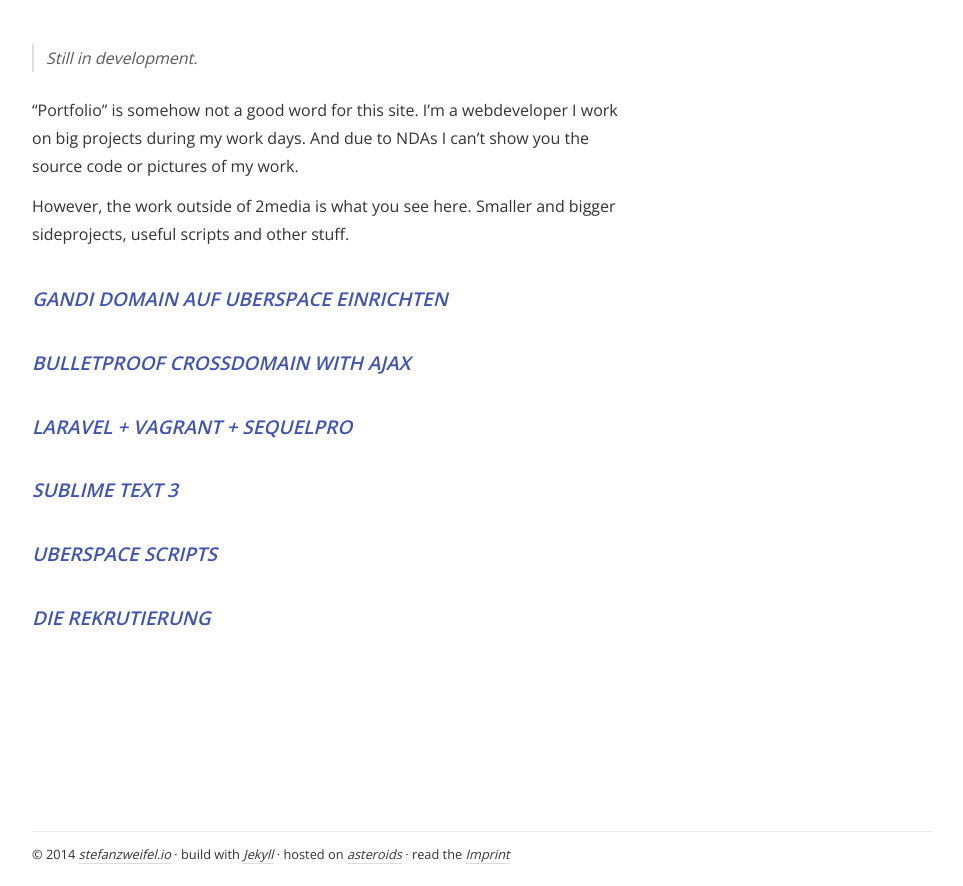
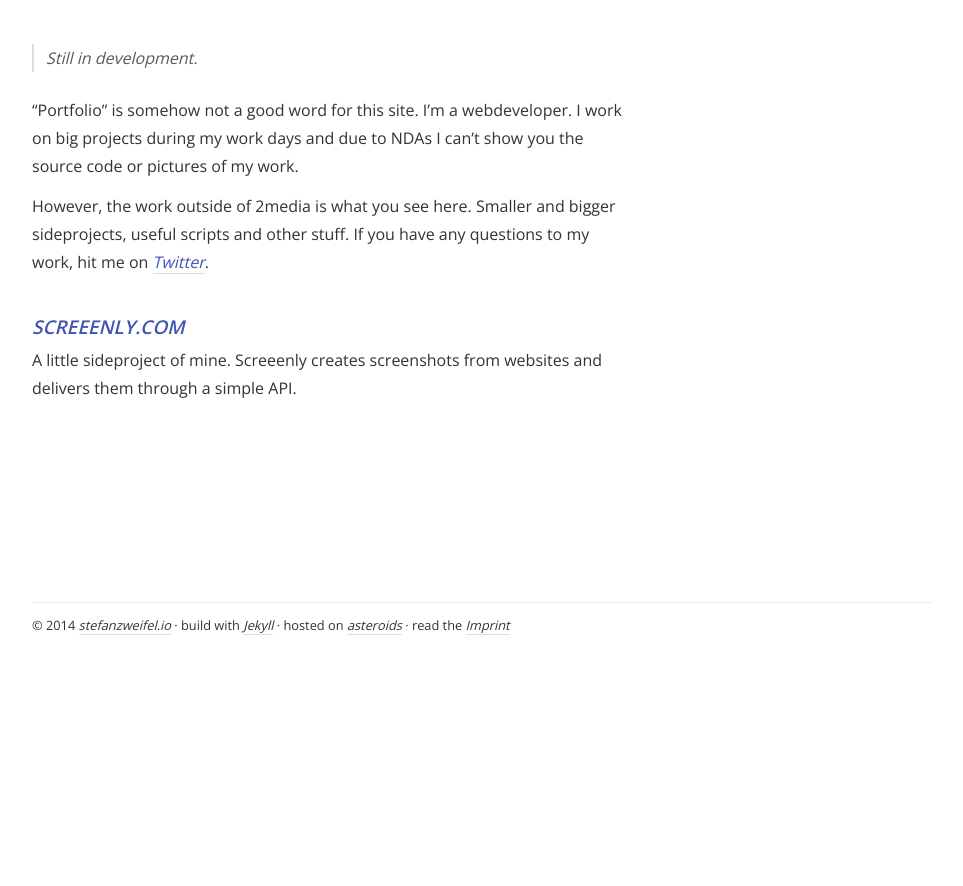
Before and after one commit to daybugging/stefanzweifel.io, a Jekyll site: the page built from portfolio.md, in a window 1280 px wide. Shown: the part 250-1136 px from the top of the page, without its empty margins (158-1121 px from the left). Built offline with Jekyll 4.4.1, drawn with Linux system fonts in a browser that asks for light colours; after the commit the page ends 907 px from its top, so only the background shows below that; some of the changed lines change nothing that is shown.

Commit message:
Jekyll Collections for Portfolio
Signed-off-by: Stefan Zweifel <hello@stefanzweifel.io>

```diff
--- a/_config.yml
+++ b/_config.yml
@@ -1,15 +1,22 @@
 # Site settings
 title: stefanzweifel.io
 email: hello@stefanzweifel.io
-description: "Write an awesome description for your new site here. You can edit this line in _config.yml. It will appear in your document head meta (for Google search results) and in your feed.xml site description."
+description: "Stefan Zweifel is a fullstack developer based in Zurich."
 baseurl: ""
 url: "http://stefanzweifel.io"
+timezone: Europe/Zurich
+
 
 # Build settings
 markdown: kramdown
-permalink: pretty
+permalink: post/:title
 
+# Collections!
+collections:
+    portfolio:
+        output: true
+        permalink: /portfolio/:path/
 
 #Special Things
 include:     ['.htaccess']
-exclude:     ['_dev', 'README.md']
+exclude:     ['_dev', '_drafts', 'README.md']
--- /dev/null
+++ b/_portfolio/screenly.md
@@ -0,0 +1,30 @@
+---
+layout: portfolio
+title:  "screeenly.com"
+date:   2014-07-15 16:16:08
+subheader: Dead simple screengraber API
+bg-class: resource-header
+description: A little sideproject of mine. Screeenly creates screenshots from websites and delivers them through a simple API.
+---
+
+> TL;DR: [Screeenly](http://screeenly.com) is an API to create website screenshots. You can checkout the source code on [Github](https://github.com/stefanzweifel/screeenly).
+
+Since january I'm a big fan of the PHP framework [Laravel](http://laracel.com) and in my freetime I'm often playing around with it. Recently I had the idead to create an API to create screenshots from websites. You could use this API in other applications, where you have to display the current look of a given website in a nice dashboard.
+
+So I sat down on a rainy weekend and created [screeenly.com](http://screeenly.com).
+
+![Landingpage](/img/portfolio/screeenly-landingpage-2ElK54xUPQaduZ.png)
+
+The whole project is really simple:
+
+- You sign up with your Github Account
+- Grab API Key
+- Create API-Requests
+- Handle Responses
+
+After you created some screenshots, you see them in your Dashboard for the next seven days.
+
+![Dashboard](/img/portfolio/screeenly-dashboard-CF79YQHK3KlFXh.png)
+
+Furthermore, I created screeenly during the Google I/O 2014. I was really impressed by the new Material Design Guidelines and so I tried to implement them.
+I'm not quite happy yet, but I works for me.
--- a/portfolio.md
+++ b/portfolio.md
@@ -8,15 +8,15 @@ bg-class: portfolio-header
 
 > *Still in development.*
 
-"Portfolio" is somehow not a good word for this site. I'm a webdeveloper I work on big projects during my work days. And due to NDAs I can't show you the source code or pictures of my work.
+"Portfolio" is somehow not a good word for this site. I'm a webdeveloper. I work on big projects during my work days and due to NDAs I can't show you the source code or pictures of my work.
 
-However, the work outside of 2media is what you see here. Smaller and bigger sideprojects, useful scripts and other stuff.
+However, the work outside of 2media is what you see here. Smaller and bigger sideprojects, useful scripts and other stuff. If you have any questions to my work, hit me on [Twitter]({{ site.data.urls.twitter }}).
 
 
 <ul class="portfolio__grid">
-    {% for post in site.posts %}
+    {% for post in site.portfolio %}
     <li>
-        <a href="{{ post.url }}">
+        <a href="{{ post.url | prepend: site.baseurl }}">
             <h3 class="title">{{ post.title }}</h3></a>
             <p class="description">{{ post.description }}</p>
     </li>
```
Also changed, not shown: img/portfolio/screeenly-dashboard-CF79YQHK3KlFXh.png (added), img/portfolio/screeenly-landingpage-2ElK54xUPQaduZ.png (added).
